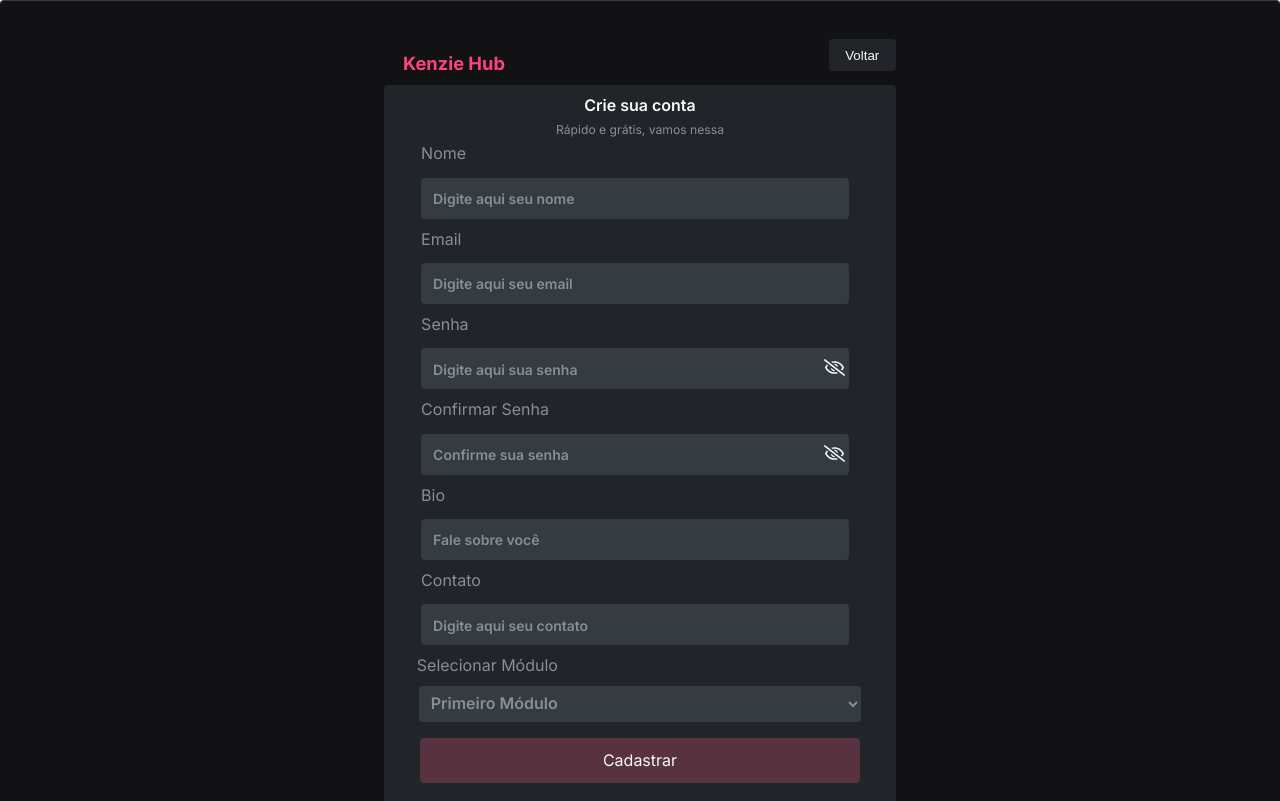
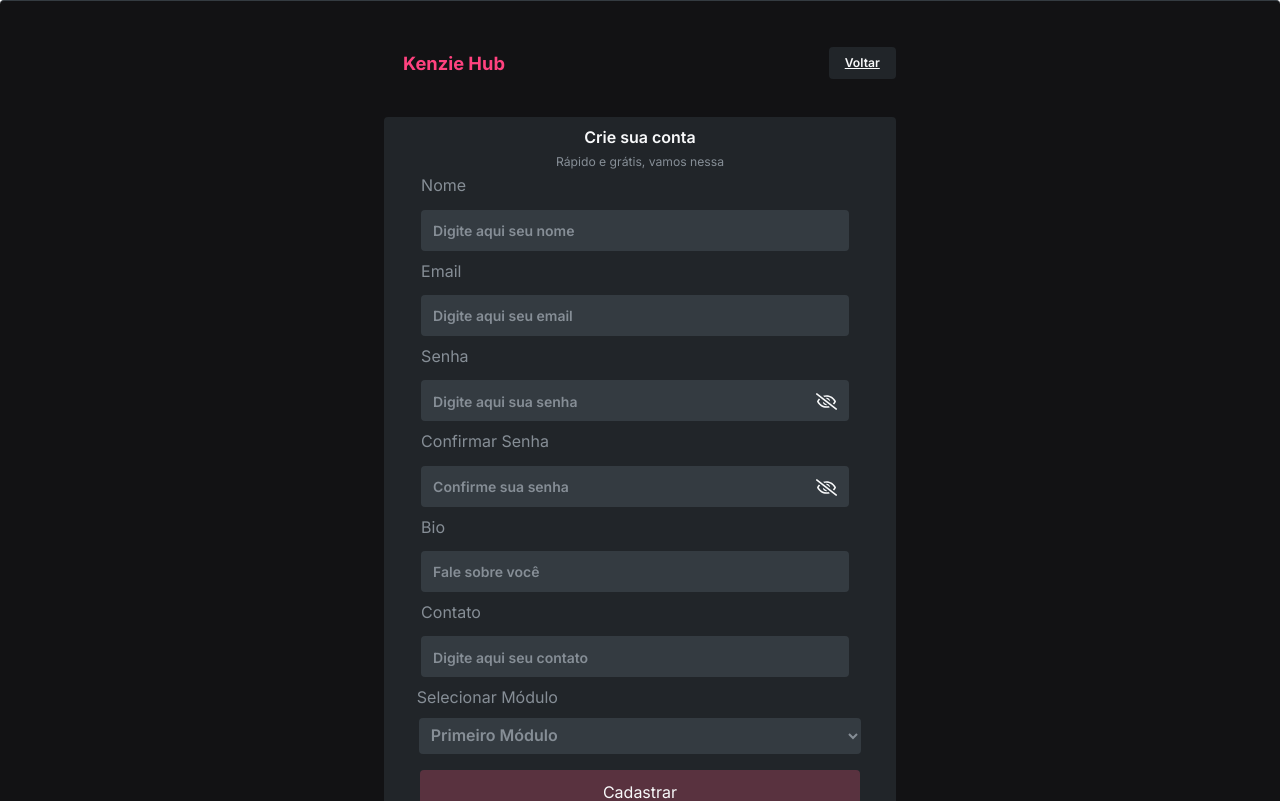
Before and after one commit to Wallace143900/Kenzie-Hub-CRUD-, a React app: page /register in a window 1280 px wide. Shown: the top 801 px of the page. Built offline with nearby package versions, Linux system fonts and the light colour scheme; the HTML template or start-up script is replaced by a standard one.

Commit message:
correção finalizada

```diff
--- a/src/components/Header/styles.module.scss
+++ b/src/components/Header/styles.module.scss
@@ -28,7 +28,7 @@ header {
         }
 
         h1 {
-            color: var(--Color-primary);
+            color: var(--Color-primary-Focus);
         }
 
         #button {
--- a/src/components/InputPassword/styles.module.scss
+++ b/src/components/InputPassword/styles.module.scss
@@ -13,8 +13,8 @@
         }
         button {
             position: absolute;
-            top: 8px;
-            right: 0.5rem;
+            top: 10px;
+            right: 1rem;
             background-color: transparent;
             border: none;
             color: var(--Grey-0);
--- a/src/components/forms/Input/index.jsx
+++ b/src/components/forms/Input/index.jsx
@@ -1,5 +1,5 @@
 import { forwardRef } from "react";
-import styles from "./styles.module.scss"
+import styles from "./styles.module.scss";
 
 export const Input = forwardRef(({ label, type, error, ...rest }, ref) => {
     return (
--- a/src/pages/RegisterPage/index.jsx
+++ b/src/pages/RegisterPage/index.jsx
@@ -1,19 +1,15 @@
+import { Link } from "react-router-dom";
 import { RegisterForm } from "../../components/forms/RegisterForm";
-import { DashboardContext } from "../../providers/dashboardContext";
 import styles from "./styles.module.scss";
-
-import { useContext } from "react";
 
 
 export const RegisterPage = () => {
-
-    const { userLogout } = useContext(DashboardContext);
 
     return (
         <main>
             <div className={styles.divHeader}>
                 <h1 className="title1">Kenzie Hub</h1>
-                <button className="" id={styles.buttonHeader} onClick={userLogout}>Voltar</button>
+                <Link className="headlineBold" id={styles.buttonHeader} to="/">Voltar</Link>
             </div>
             <RegisterForm  />
         </main>
--- a/src/pages/RegisterPage/styles.module.scss
+++ b/src/pages/RegisterPage/styles.module.scss
@@ -9,6 +9,10 @@ main {
         justify-content: space-between;
         align-items: center;
         width: 75%;
+
+        h1 {
+            margin-bottom: 2rem;
+        }
 
     @media (min-width: 768px) {
         width: 50%;
@@ -34,7 +38,10 @@ main {
             width: 4.2181rem;
             height: 2rem;
             border-radius: .25rem;
-            margin-top: 2rem;
+            margin-top: 1rem;
+            display: flex;
+            justify-content: center;
+            align-items: center;
         }
 
         #buttonHeader:hover {
--- a/src/pages/dashboard/index.jsx
+++ b/src/pages/dashboard/index.jsx
@@ -1,6 +1,6 @@
 import { useContext } from "react";
 import { DefaultTemplate } from "../../components/DefaultTemplate";
-import styles from "./styles.module.scss"
+import styles from "./styles.module.scss";
 import { DashboardContext } from "../../providers/dashboardContext";
 
 export const Dashboard = () => {
--- a/src/providers/dashboardContext.jsx
+++ b/src/providers/dashboardContext.jsx
@@ -1,7 +1,7 @@
 import { createContext, useEffect, useState } from "react";
 import { useNavigate } from "react-router-dom";
 import { toast } from "react-toastify";
-import { api } from "../services/api"
+import { api } from "../services/api";
 
 export const DashboardContext = createContext({});
 
```
